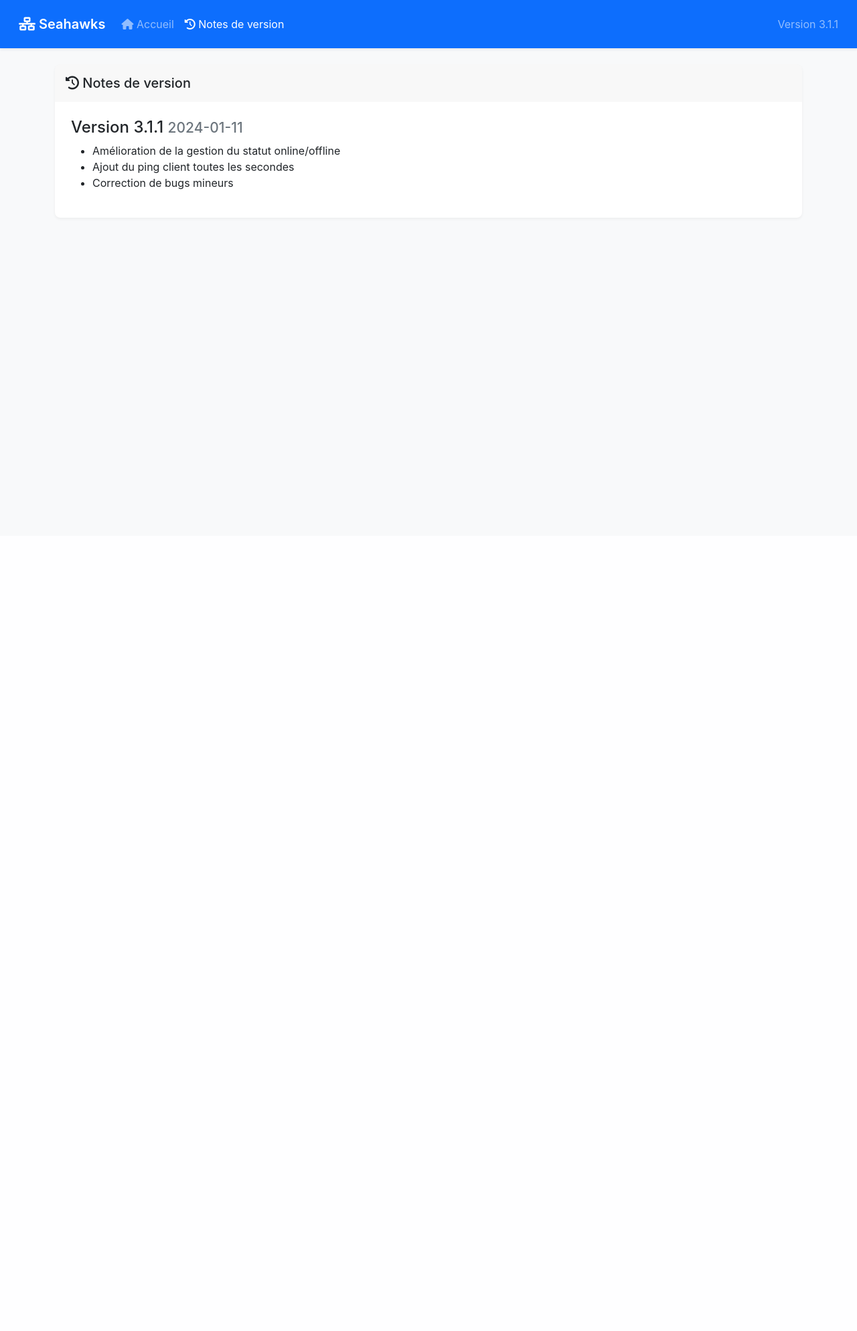
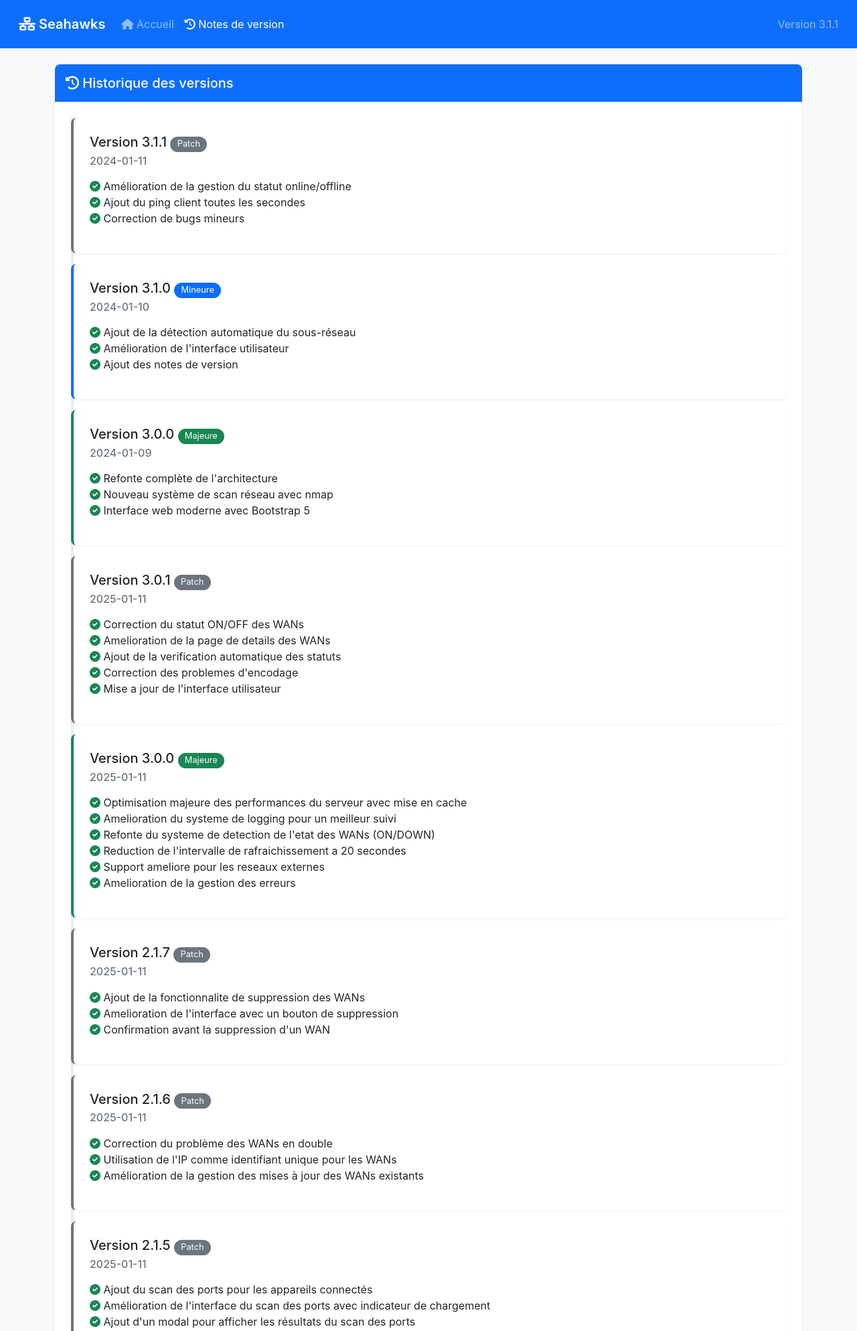
Before and after one commit to Yanisbouchard/msspryym, a Flask app: page /changelog in a window 1280 px wide. Shown: the top 1987 px of the page at 67% size. Before the commit the page ends 327 px from the top, so only its background shows below. Run offline with Flask 3, Linux system fonts and the light colour scheme.

Commit message:
Retour à l'ancien système de changelog avec fichier JSON

```diff
--- a/app.py
+++ b/app.py
@@ -76,18 +76,17 @@ def index():
 @app.route('/changelog')
 def changelog():
     """Affiche les notes de version"""
-    changes = [
-        {
-            'version': '3.1.1',
-            'date': '2024-01-11',
-            'changes': [
-                'Amélioration de la gestion du statut online/offline',
-                'Ajout du ping client toutes les secondes',
-                'Correction de bugs mineurs'
-            ]
-        }
-    ]
-    return render_template('changelog.html', changes=changes)
+    try:
+        changelog_path = os.path.join(os.path.dirname(__file__), 'changelog.json')
+        if not os.path.exists(changelog_path):
+            return render_template('error.html', message='Notes de version introuvables')
+
+        with open(changelog_path, 'r', encoding='utf-8') as f:
+            changelog = json.load(f)
+        return render_template('changelog.html', changelog=changelog)
+    except Exception as e:
+        logger.error(f"Erreur lors de la lecture du changelog: {str(e)}")
+        return render_template('error.html', message='Erreur lors de la lecture des notes de version')
 
 @app.route('/wan/<client_id>')
 def wan_devices(client_id):
--- a/changelog.json
+++ b/changelog.json
@@ -4,12 +4,31 @@
         {
             "version": "3.1.1",
             "type": "patch",
-            "date": "2025-01-11",
+            "date": "2024-01-11",
             "changes": [
-                "Optimisation majeure du code côté serveur",
-                "Retour à l'ancien système de changelog plus clair",
-                "Correction de divers bugs et incohérences",
-                "Amélioration des performances générales"
+                "Amélioration de la gestion du statut online/offline",
+                "Ajout du ping client toutes les secondes",
+                "Correction de bugs mineurs"
+            ]
+        },
+        {
+            "version": "3.1.0",
+            "type": "minor",
+            "date": "2024-01-10",
+            "changes": [
+                "Ajout de la détection automatique du sous-réseau",
+                "Amélioration de l'interface utilisateur",
+                "Ajout des notes de version"
+            ]
+        },
+        {
+            "version": "3.0.0",
+            "type": "major",
+            "date": "2024-01-09",
+            "changes": [
+                "Refonte complète de l'architecture",
+                "Nouveau système de scan réseau avec nmap",
+                "Interface web moderne avec Bootstrap 5"
             ]
         },
         {
--- a/templates/changelog.html
+++ b/templates/changelog.html
@@ -57,25 +57,39 @@
 
     <div class="container mt-4">
         <div class="card">
-            <div class="card-header">
+            <div class="card-header bg-primary text-white">
                 <h5 class="card-title mb-0">
-                    <i class="fas fa-history"></i> Notes de version
+                    <i class="fas fa-history"></i> Historique des versions
                 </h5>
             </div>
             <div class="card-body">
-                {% for change in changes %}
-                <div class="version-block">
-                    <h4>
-                        Version {{ change.version }}
-                        <small class="text-muted">{{ change.date }}</small>
-                    </h4>
-                    <ul>
-                        {% for item in change.changes %}
-                        <li>{{ item }}</li>
-                        {% endfor %}
-                    </ul>
+                <div class="timeline">
+                    {% for version in changelog.versions %}
+                    <div class="card mb-3 version-{{ version.type }}">
+                        <div class="card-body">
+                            <h5 class="card-title">
+                                Version {{ version.version }}
+                                {% if version.type == "major" %}
+                                <span class="badge bg-success">Majeure</span>
+                                {% elif version.type == "minor" %}
+                                <span class="badge bg-primary">Mineure</span>
+                                {% else %}
+                                <span class="badge bg-secondary">Patch</span>
+                                {% endif %}
+                            </h5>
+                            <h6 class="card-subtitle mb-3 text-muted">{{ version.date }}</h6>
+                            <ul class="list-unstyled">
+                                {% for change in version.changes %}
+                                <li>
+                                    <i class="fas fa-check-circle text-success"></i>
+                                    {{ change }}
+                                </li>
+                                {% endfor %}
+                            </ul>
+                        </div>
+                    </div>
+                    {% endfor %}
                 </div>
-                {% endfor %}
             </div>
         </div>
     </div>
```
